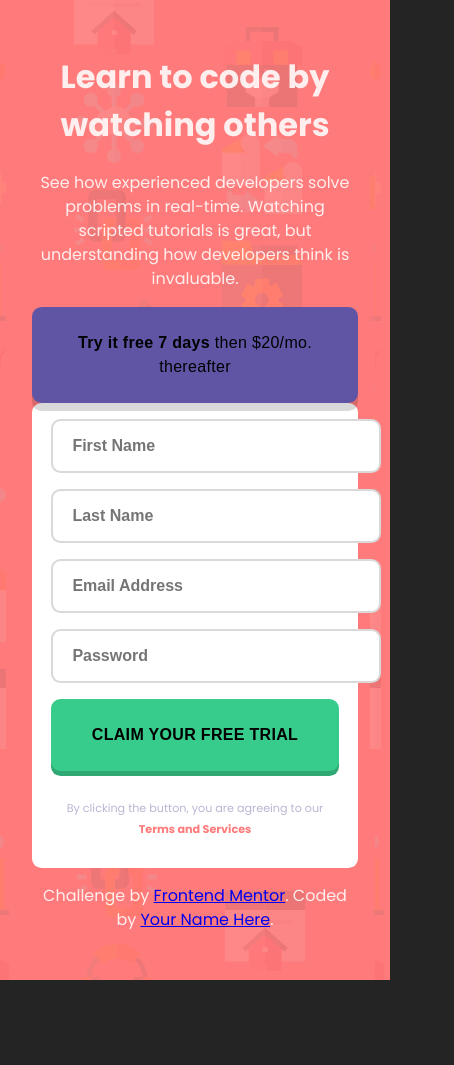
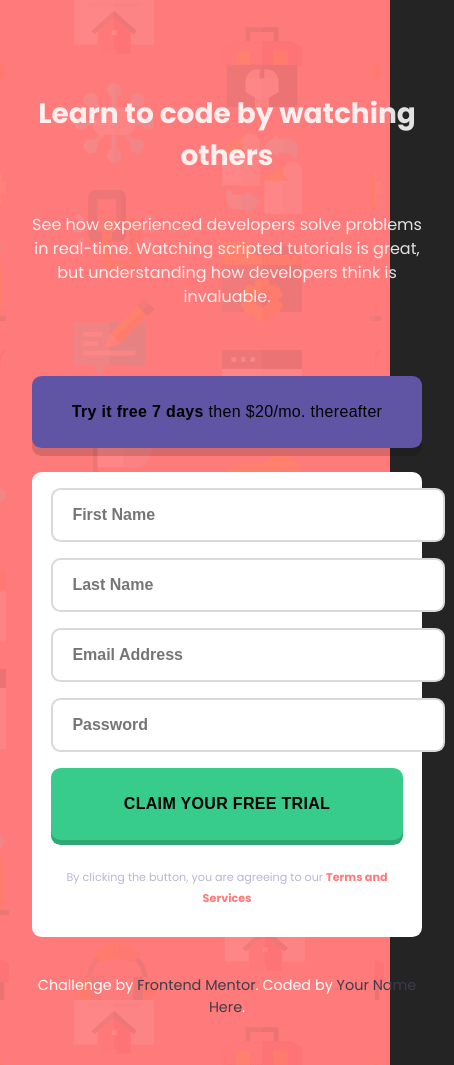
Before and after one commit to Aguirreignacio12/sign-up-form, a React (Vite) app: page / in a window 390 px wide. Shown: the whole page, 454 px wide, since content can reach past the window. Before the commit the page ends 980 px from the top, so only its background shows below. Built offline with nearby package versions, Linux system fonts and the light colour scheme.

Commit message:
Implementar diseño mobile-first

```diff
--- a/src/App.jsx
+++ b/src/App.jsx
@@ -1,34 +1,50 @@
-import './App.css'
+import styled from 'styled-components'
 import Button from './components/Button/Button'
 import Form from './components/Form/Form'
+import Info from './components/Info/Info'
+import Footer from './components/Footer/Footer'
 
-function App() {
+const StyledApp = styled.div`
+  width:100%;
+  max-width: 1280px;
+  min-height:100vh;
+  margin: 0 auto;
+  padding: 2rem;
+  gap:1.5em;
+  text-align: center;
+  display:grid;
+  grid-template-columns:repeat(4,1fr);
+  grid-template-rows: auto;
+  grid-template-areas:
+    "info info info info"
+    "buttonInfo buttonInfo buttonInfo buttonInfo"
+    "form form form form"
+    "footer footer footer footer";
+`
+
+const StyledContainer = styled.div`
+
+
+grid-area: ${({ $gridArea }) => $gridArea || 'auto'}`
+const App = () => {
   return (
-    <>
-      <div className='infoSection'>
-        <h1>Learn to code by watching others </h1>
-        <p>
-          See how experienced developers solve problems in real-time. Watching scripted tutorials is great,
-          but understanding how developers think is invaluable.
-        </p>
-      </div>
-      <div>
-        <Button home boldText='Try it free 7 days' normalText=' then $20/mo. thereafter' />
-      </div>
+    <StyledApp>
+      <StyledContainer $gridArea='info'>
+        <Info />
+      </StyledContainer>
 
-      <div>
+      <StyledContainer $gridArea='buttonInfo'>
+        <Button boldText='Try it free 7 days' normalText=' then $20/mo. thereafter' />
+      </StyledContainer>
+
+      <StyledContainer $gridArea='form'>
         <Form />
+      </StyledContainer>
 
-      </div>
-
-      <footer>
-        <p className="attribution">
-          Challenge by <a href="https://www.frontendmentor.io?ref=challenge">Frontend Mentor</a>.
-          Coded by <a href="#">Your Name Here</a>.
-        </p>
-      </footer>
-
-    </>
+      <StyledContainer $gridArea='footer'>
+        <Footer />
+      </StyledContainer>
+    </StyledApp>
   )
 }
 
```
